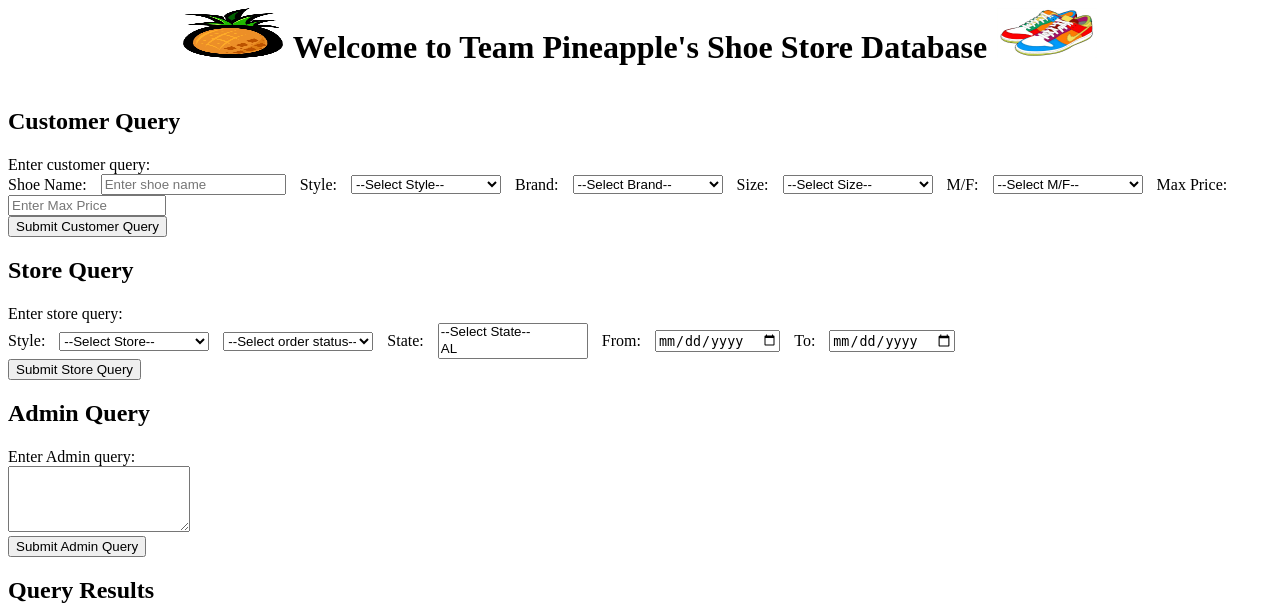
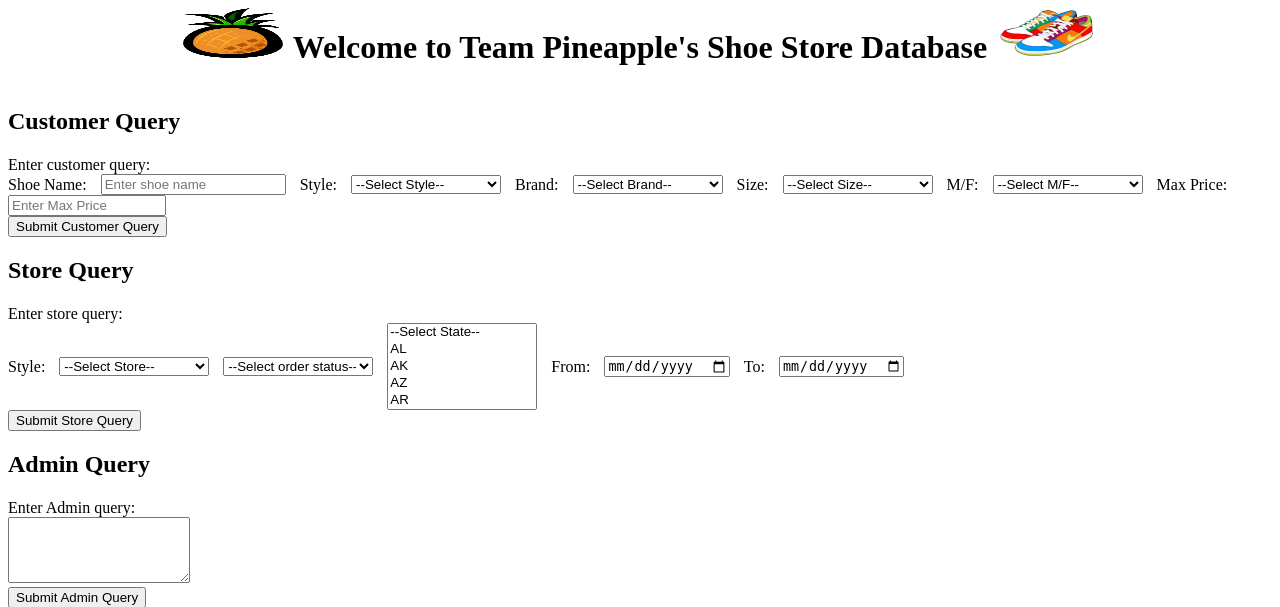
Before and after one commit to reinerism/475Ashoestore, a Flask app: page / in a window 1280 px wide. Shown: the top 607 px of the page. Run offline with Flask 2, Linux system fonts and the light colour scheme.

Commit message:
removed label from drop down for state

```diff
--- a/templates/home.html
+++ b/templates/home.html
@@ -171,8 +171,7 @@
                     <option value="Complete">Complete</option>
                 </select>
                 <!--added a state input so you can pick which state items were shipped-->
-                <label for="state">State:</label>
-                <select name="state" size="2" multiple>
+                <select name="state" size="5" multiple>
                     <option value="">--Select State--</option>
                     <option value="AL">AL</option>
                     <option value="AK">AK</option>
```
